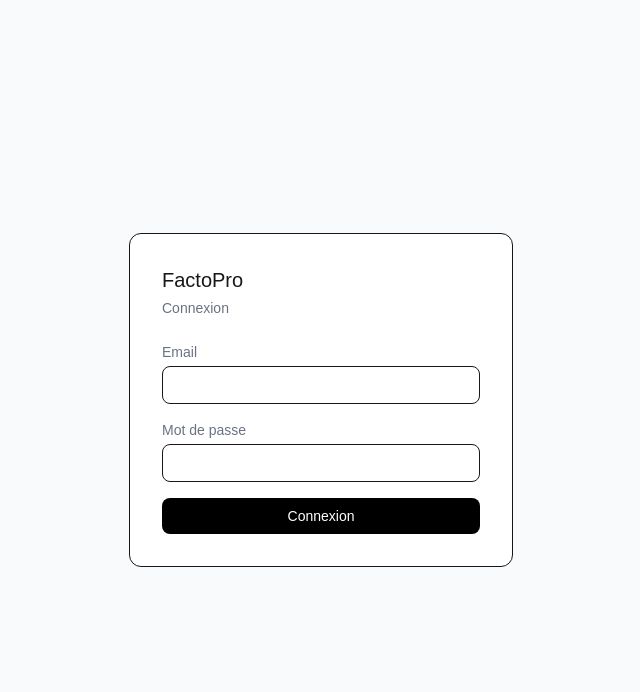
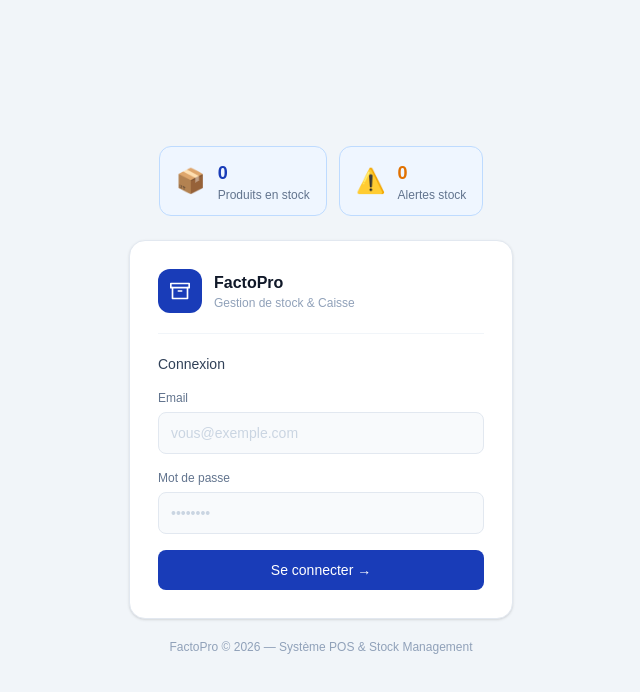
Before and after one commit to oudadsiahmed-droid/factopro, a Next.js app: page /login in a window 1280 px wide. Shown: the top 692 px of the page, without its empty margins (319-959 px from the left). Built offline with nearby package versions, Linux system fonts and the light colour scheme; no server answers; the database is empty.

Commit message:
feat: new login page design

```diff
--- a/app/login/page.js
+++ b/app/login/page.js
@@ -1,7 +1,8 @@
 'use client'
-import { useState } from 'react'
+import { useState, useEffect } from 'react'
 import { useRouter } from 'next/navigation'
 import { createClient } from '@/lib/supabase'
+
 const supabase = createClient()
 
 export default function LoginPage() {
@@ -10,36 +11,131 @@ export default function LoginPage() {
   const [password, setPassword] = useState('')
   const [error, setError] = useState('')
   const [loading, setLoading] = useState(false)
+  const [stats, setStats] = useState({ produits: 0, alertes: 0 })
+
+  useEffect(() => {
+    async function loadStats() {
+      const { count: produits } = await supabase
+        .from('produits')
+        .select('*', { count: 'exact', head: true })
+
+      const { data: alertes } = await supabase
+        .from('produits')
+        .select('quantite, alerte_stock')
+
+      const alertCount = (alertes || []).filter(
+        p => Number(p.quantite) <= Number(p.alerte_stock)
+      ).length
+
+      setStats({ produits: produits || 0, alertes: alertCount })
+    }
+    loadStats()
+  }, [])
 
   async function handleLogin(e) {
     e.preventDefault()
     setLoading(true)
     setError('')
     const { error } = await supabase.auth.signInWithPassword({ email, password })
-    if (error) { setError('Email ou mot de passe incorrect') } else { router.push('/dashboard') }
+    if (error) {
+      setError('Email ou mot de passe incorrect')
+    } else {
+      router.push('/dashboard')
+    }
     setLoading(false)
   }
 
   return (
-    <div className='min-h-screen flex items-center justify-center bg-gray-50'>
-      <div className='w-full max-w-sm p-8 bg-white border rounded-xl'>
-        <h1 className='text-xl font-medium mb-1'>FactoPro</h1>
-        <p className='text-sm text-gray-500 mb-6'>Connexion</p>
-        {error && <div className='bg-red-50 text-red-700 text-sm px-3 py-2 rounded-lg mb-4'>{error}</div>}
-        <form onSubmit={handleLogin} className='space-y-4'>
+    <div className="min-h-screen bg-slate-100 flex flex-col items-center justify-center px-4 py-8">
+
+      <div className="flex gap-3 mb-6 flex-wrap justify-center">
+        <div className="bg-blue-50 border border-blue-200 rounded-xl px-4 py-3 flex items-center gap-3">
+          <span className="text-2xl">📦</span>
           <div>
-            <label className='text-sm text-gray-500 block mb-1'>Email</label>
-            <input type='email' value={email} onChange={e => setEmail(e.target.value)} className='w-full border rounded-lg px-3 py-2 text-sm' required />
+            <div className="text-lg font-semibold text-blue-800">{stats.produits.toLocaleString()}</div>
+            <div className="text-xs text-slate-500">Produits en stock</div>
+          </div>
+        </div>
+        <div className="bg-blue-50 border border-blue-200 rounded-xl px-4 py-3 flex items-center gap-3">
+          <span className="text-2xl">⚠️</span>
+          <div>
+            <div className="text-lg font-semibold text-amber-600">{stats.alertes}</div>
+            <div className="text-xs text-slate-500">Alertes stock</div>
+          </div>
+        </div>
+      </div>
+
+      <div className="bg-white rounded-2xl border border-slate-200 shadow-sm p-7 w-full max-w-sm">
+        <div className="flex items-center gap-3 mb-5">
+          <div className="w-11 h-11 bg-blue-800 rounded-xl flex items-center justify-center">
+            <svg width="20" height="20" viewBox="0 0 24 24" fill="none" stroke="white" strokeWidth="2" strokeLinecap="round" strokeLinejoin="round">
+              <path d="M21 8V21H3V8"/><path d="M23 3H1v5h22V3z"/><path d="M10 12h4"/>
+            </svg>
           </div>
           <div>
-            <label className='text-sm text-gray-500 block mb-1'>Mot de passe</label>
-            <input type='password' value={password} onChange={e => setPassword(e.target.value)} className='w-full border rounded-lg px-3 py-2 text-sm' required />
+            <div className="text-base font-semibold text-gray-900">FactoPro</div>
+            <div className="text-xs text-slate-400">Gestion de stock & Caisse</div>
           </div>
-          <button type='submit' disabled={loading} className='w-full bg-black text-white py-2 rounded-lg text-sm font-medium'>
-            {loading ? '...' : 'Connexion'}
+        </div>
+
+        <hr className="border-slate-100 mb-5" />
+
+        <div className="text-sm font-medium text-slate-700 mb-4">Connexion</div>
+
+        {error && (
+          <div className="flex items-center gap-2 bg-red-50 border border-red-100 text-red-600 text-xs px-3 py-2.5 rounded-lg mb-4">
+            <span>⚠️</span><span>{error}</span>
+          </div>
+        )}
+
+        <form onSubmit={handleLogin} className="space-y-4">
+          <div>
+            <label className="block text-xs text-slate-500 mb-1.5">Email</label>
+            <input
+              type="email"
+              value={email}
+              onChange={(e) => setEmail(e.target.value)}
+              placeholder="vous@exemple.com"
+              required
+              className="w-full px-3 py-2.5 border border-slate-200 rounded-lg text-sm bg-slate-50 text-gray-800 placeholder-slate-300 focus:outline-none focus:ring-2 focus:ring-blue-500 focus:border-transparent transition"
+            />
+          </div>
+
+          <div>
+            <label className="block text-xs text-slate-500 mb-1.5">Mot de passe</label>
+            <input
+              type="password"
+              value={password}
+              onChange={(e) => setPassword(e.target.value)}
+              placeholder="••••••••"
+              required
+              className="w-full px-3 py-2.5 border border-slate-200 rounded-lg text-sm bg-slate-50 text-gray-800 placeholder-slate-300 focus:outline-none focus:ring-2 focus:ring-blue-500 focus:border-transparent transition"
+            />
+          </div>
+
+          <button
+            type="submit"
+            disabled={loading}
+            className="w-full bg-blue-800 hover:bg-blue-900 disabled:bg-blue-400 text-white font-medium py-2.5 rounded-lg text-sm transition-all flex items-center justify-center gap-2 mt-1"
+          >
+            {loading ? (
+              <>
+                <svg className="animate-spin h-4 w-4" viewBox="0 0 24 24" fill="none">
+                  <circle className="opacity-25" cx="12" cy="12" r="10" stroke="currentColor" strokeWidth="4"/>
+                  <path className="opacity-75" fill="currentColor" d="M4 12a8 8 0 018-8v8z"/>
+                </svg>
+                Connexion...
+              </>
+            ) : (
+              'Se connecter →'
+            )}
           </button>
         </form>
       </div>
+
+      <p className="text-xs text-slate-400 mt-5">
+        FactoPro © {new Date().getFullYear()} — Système POS & Stock Management
+      </p>
     </div>
   )
 }
```
